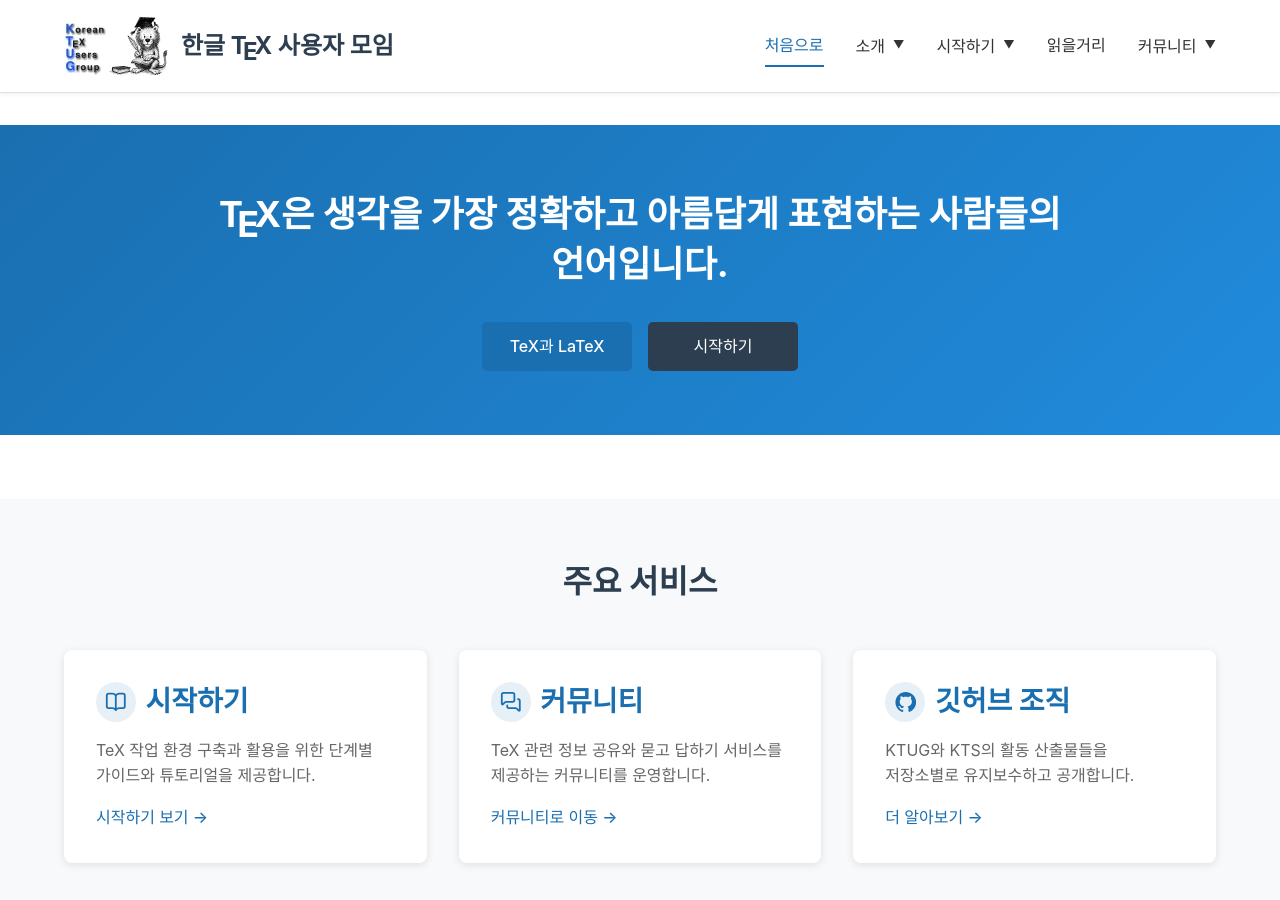
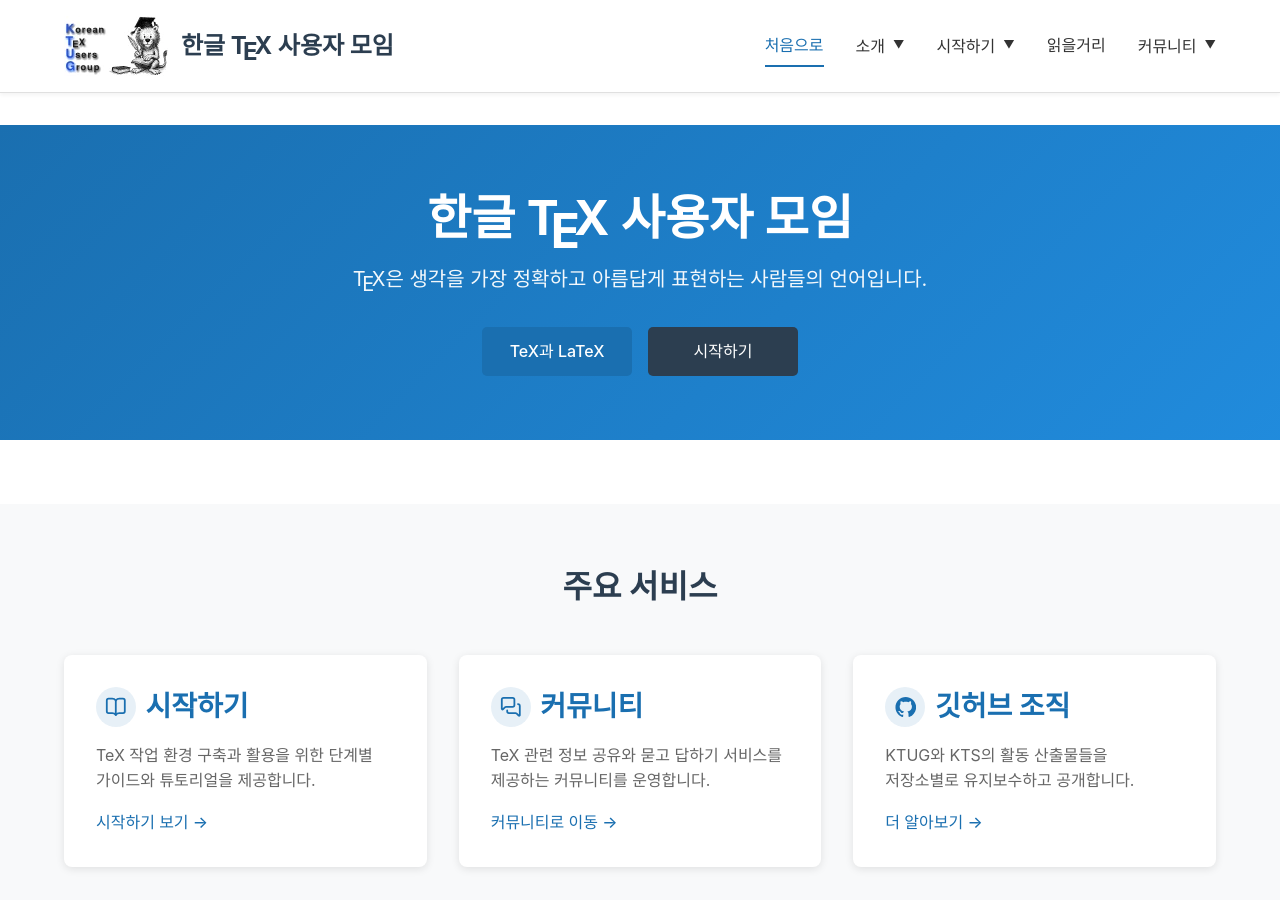
Before and after one commit to KoreanTUG/ktug-main-site, a Jekyll site: the page built from index.html, in a window 1280 px wide and 900 px high. Built offline with Jekyll 4.4.1, drawn with Linux system fonts in a browser that asks for light colours.

Commit message:
메인 화면 제목을 사이트 이름으로 되돌림
사용자 판단: 이름이 헤더와 겹치더라도 이전 디자인이 낫다.
카드 SVG 아이콘은 그대로 둔다.

Co-Authored-By: Claude Opus 5.5 <noreply@anthropic.com>

```diff
--- a/_sass/_components.scss
+++ b/_sass/_components.scss
@@ -11,15 +11,22 @@
 }
 
 .hero-title {
-    // 소개 문구가 제목이므로 이름보다 길다: 너무 크지 않게, 두 줄까지 자연스럽게
-    max-width: 24em;
-    margin: 0 auto 2rem;
-    font-size: 2.25rem;
-    line-height: 1.4;
+    font-size: 3rem;
+    margin-bottom: 1rem;
     color: white;
 
     @media (max-width: $breakpoint-md) {
-        font-size: 1.5rem;
+        font-size: 1.75rem;
+    }
+}
+
+.hero-description {
+    font-size: 1.25rem;
+    margin-bottom: 2rem;
+    opacity: 0.95;
+
+    @media (max-width: $breakpoint-md) {
+        font-size: 1rem;
     }
 }
 
--- a/index.html
+++ b/index.html
@@ -6,8 +6,8 @@ description: 한글텍사용자모임에 오신 것을 환영합니다
 <div class="home">
     <section class="hero">
         <div class="container">
-            {%- comment -%}사이트 이름은 헤더에 있으므로, 메인 화면 제목은 소개 문구로 쓴다{%- endcomment %}
-            <h1 class="hero-title">{% include with-tex-logo.html text=site.description %}</h1>
+            <h1 class="hero-title">{% include with-tex-logo.html text=site.title %}</h1>
+            <p class="hero-description">{% include with-tex-logo.html text=site.description %}</p>
             <div class="hero-actions">
                 <a href="{{ '/about/tex-latex/' | relative_url }}" class="btn btn-primary">TeX과 LaTeX</a>
                 <a href="{{ '/getting-started/' | relative_url }}" class="btn btn-secondary">시작하기</a>
```
